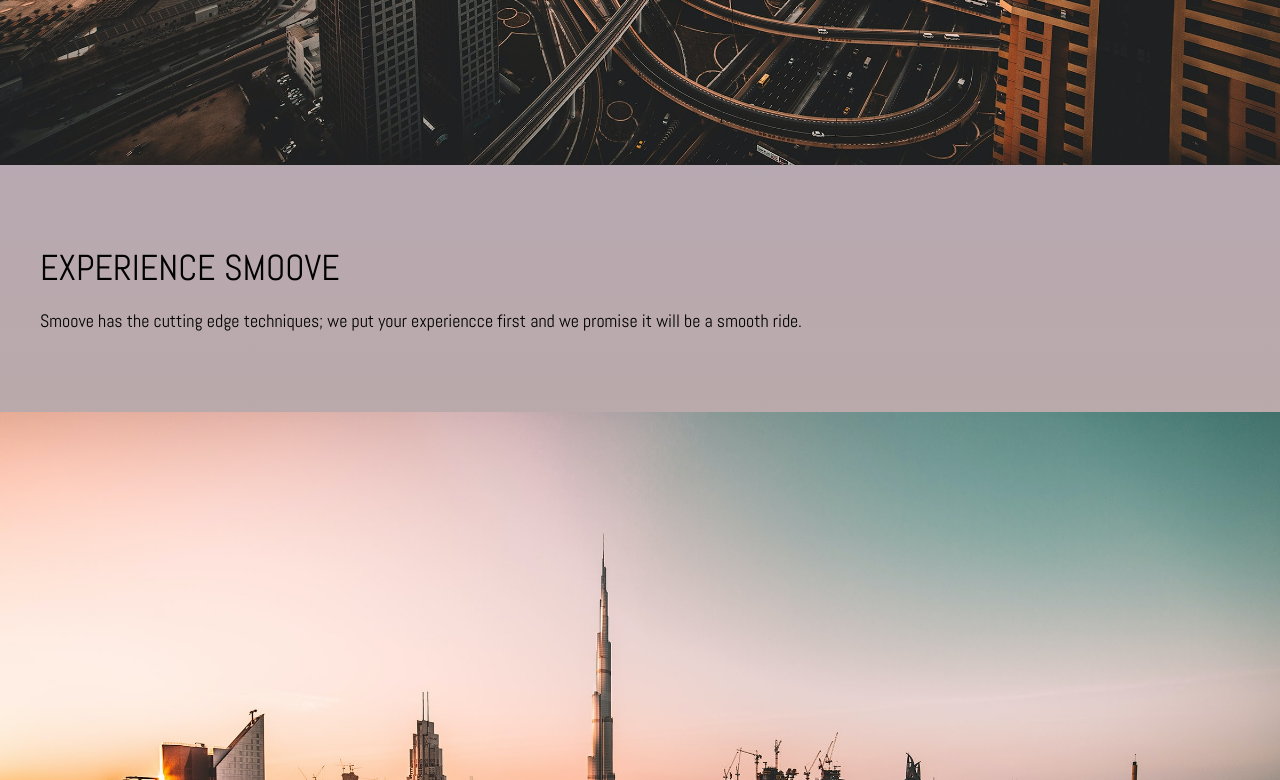
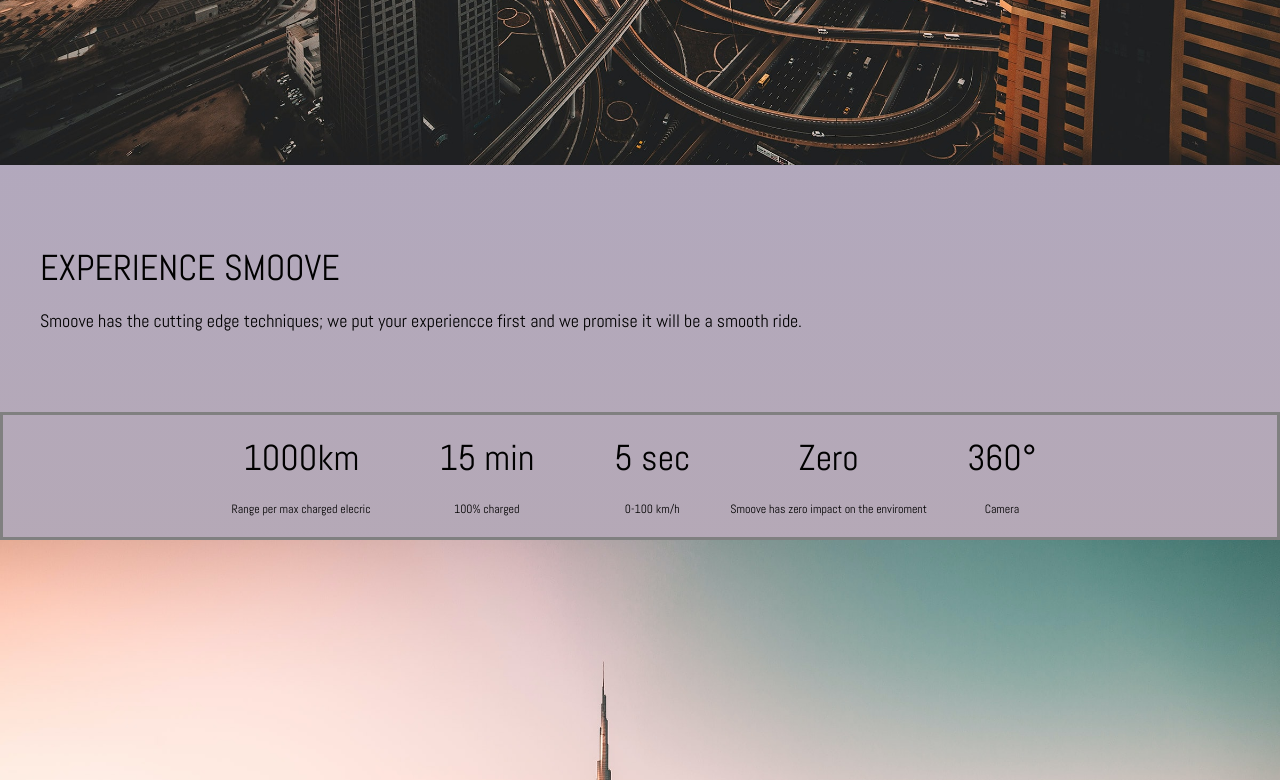
Before and after one commit to LinneaEriksson/Smoove, a PHP site: page / in a window 1280 px wide. Shown: the part 3278-4058 px from the top of the page. Run offline with PHP 8.4, Linux system fonts and the light colour scheme.

Commit message:
added divs

```diff
--- a/index.html
+++ b/index.html
@@ -55,6 +55,55 @@
           <p class="TextInBetween">
             Smoove has the cutting edge techniques; we put your experiencce first and we promise it will be a smooth ride.
           </p>
+
+          <article class="wares">
+
+              <div class="wareItem">
+                <p>
+                  <span class="BigText">1000km</p> <br />
+                  <span class="SmallText">Range per max charged elecric</span>
+                </p>
+              </div>
+
+
+                <div class="wareItem">
+                  <p>
+                    <span class="BigText">15 min</p> <br />
+                      <span class="SmallText">100% charged</span>
+                  </p>
+                </div>
+
+
+                <div class="wareItem">
+                <p>
+                  <span class="BigText">5 sec</p> <br />
+                    <span class="SmallText">0-100 km/h</span>
+                </p>
+              </div>
+
+
+              <div class="wareItem">
+                <p>
+                  <span class="BigText">Zero</p> <br />
+                    <span class="SmallText">Smoove has zero impact on the enviroment</span>
+                </p>
+              </div>
+
+
+              <div class="wareItem">
+                <p>
+                  <span class="BigText">360°</p> <br />
+                    <span class="SmallText">Camera</span>
+                </p>
+              </div>
+
+          </article>
+
+
+
+
+
+
         </div>
 
         <img class="MainPicture" src="images/city2.jpg" />
--- a/style.css
+++ b/style.css
@@ -98,6 +98,12 @@ body {
   font-family: "Abel", sans-serif;
 }
 
+.SmallText {
+  color: black;
+  font-size: 12px;
+  font-family: "Abel", sans-serif;
+}
+
 .TextInBetween {
   /* text-align: center; Ej på denna? */
   color: black;
@@ -109,9 +115,19 @@ body {
   font-family: "Abel", sans-serif;
 }
 
+.wares {
+  text-align: center;
+  display: flex;
+  flex-direction: row;
+  justify-content: center;
+  padding: 20px;
+  border-style: solid;
+  border-color: gray;
+}
+
 .MovingText {
   font-size: 50px;
   text-align: center;
   margin-top: 100px;
-  margin-bottom: 2000px;
+  padding-bottom: 2000px;
 }
```
